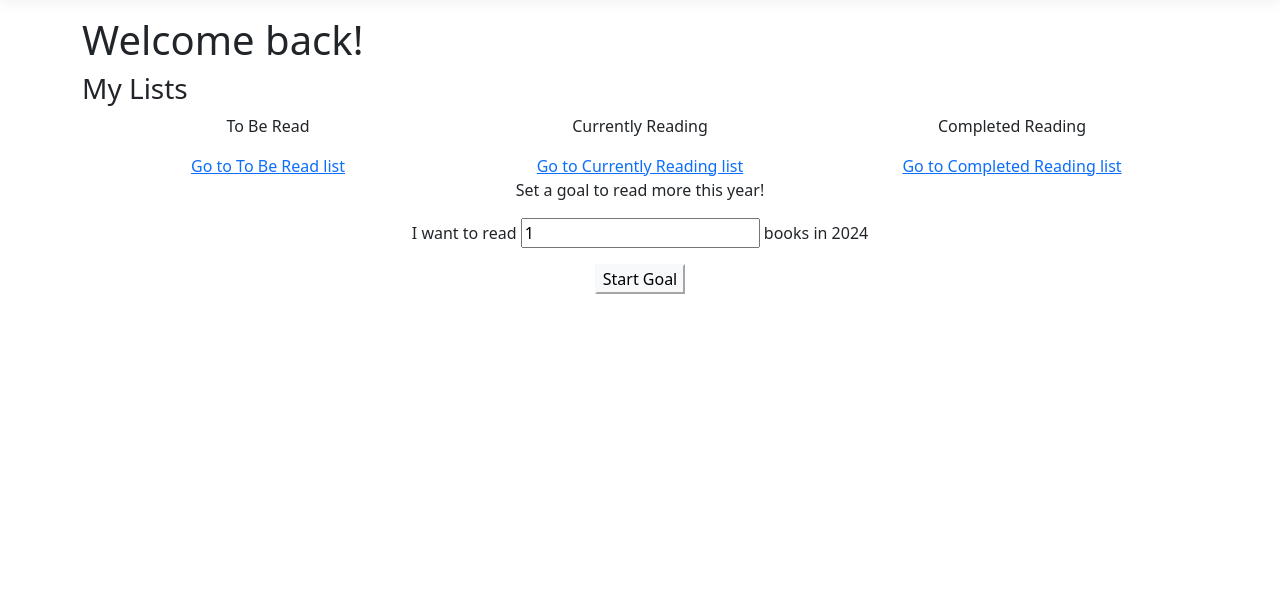
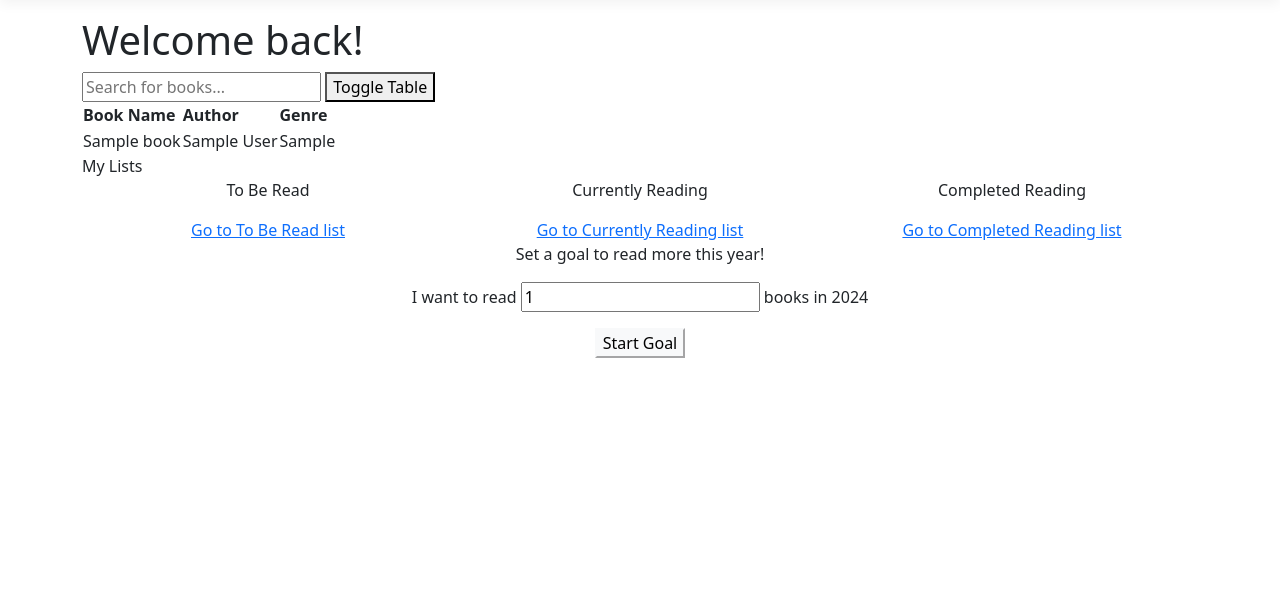
Before and after one commit to mirsaalf/Readdit, an ASP.NET Core app: page /Members in a window 1280 px wide. Shown: the part 57-655 px from the top of the page. Run offline with ASP.NET Core 8, Linux system fonts and the light colour scheme; tables that the repository leaves empty hold one stand-in row (values such as "Sample post"); style sheets or scripts are compiled from the project's sources; some libraries are stand-ins or nearby versions.

Commit message:
updated functionality to the members home page

```diff
--- a/Readdit/Views/Members/Index.cshtml
+++ b/Readdit/Views/Members/Index.cshtml
@@ -1,5 +1,8 @@
+@model IEnumerable<Readdit.Models.Book>
+
 @using Microsoft.AspNetCore.Identity;
 @using Readdit.Areas.Identity.Data;
+@using Readdit.Models;
 
 @{
     ViewData["Title"] = "Home";
@@ -8,10 +11,65 @@
 <!DOCTYPE html>
 <html>
 <head>
+    <style>
+        #bookTable.collapsed table {
+            display: none;
+        }
+    </style>
     <link rel="stylesheet" href="https://fonts.googleapis.com/css2?family=Handlee">
+    <script>
+        function searchBooks() {
+            // Declare variables
+            var input, filter, table, tr, td, i, txtValue;
+            input = document.getElementById("bookSearchInput");
+            filter = input.value.toUpperCase();
+            table = document.getElementById("bookTable");
+            tr = table.getElementsByTagName("tr");
+
+            // Loop through all table rows, and hide those who don't match the search query
+            for (i = 0; i < tr.length; i++) {
+                td = tr[i].getElementsByTagName("td")[0]; // Assuming the book name is in the first column
+                if (td) {
+                    txtValue = td.textContent || td.innerText;
+                    if (txtValue.toUpperCase().indexOf(filter) > -1) {
+                        tr[i].style.display = "";
+                    } else {
+                        tr[i].style.display = "none";
+                    }
+                }
+            }
+        }
+    </script>
 </head>
 <body>
     <h1>Welcome back!</h1>
+
+
+    <input type="text" id="bookSearchInput" onkeyup="searchBooks()" placeholder="Search for books...">
+    <button id="toggleTableBtn">Toggle Table</button>
+
+    <div id="bookTable">
+    <table>
+        <thead>
+            <tr>
+                <th>Book Name</th>
+                <th>Author</th>
+                <th>Genre</th>
+            </tr>
+        </thead>
+        <tbody>
+            <!-- Loop through books from the database and populate the table -->
+                @foreach (var book in Model)
+                {
+                    <tr>
+                        <td>@book.book_name</td>
+                        <td>@book.author_name</td>
+                        <td>@book.book_genre</td>
+                    </tr>
+                }
+        </tbody>
+    </table>
+    </
 
     <h3>My Lists</h3>
     <div class="container text-center">
@@ -19,20 +77,14 @@
             <div class="col">
                 <p>To Be Read</p>
                 <a href="/Members/Details">Go to To Be Read list</a>
-                <!-- Add previews of books from the To Be Read list -->
-                <!-- Example: <p>Book 1</p><p>Book 2</p><p>Book 3</p> -->
             </div>
             <div class="col">
                 <p>Currently Reading</p>
                 <a href="/Members/Details">Go to Currently Reading list</a>
-                <!-- Add previews of books from the Currently Reading list -->
-                <!-- Example: <p>Book 4</p><p>Book 5</p><p>Book 6</p> -->
             </div>
             <div class="col">
                 <p>Completed Reading</p>
                 <a href="/Members/Details">Go to Completed Reading list</a>
-                <!-- Add previews of books from the Completed Reading list -->
-                <!-- Example: <p>Book 7</p><p>Book 8</p><p>Book 9</p> -->
             </div>
         </div>
     </div>
@@ -55,6 +107,17 @@
             // For example, you can send an AJAX request to the server to update the goal progress
             alert("Goal set to " + goal + " books.");
         }
+
+            // Get references to the button and table container
+            var toggleBtn = document.getElementById('toggleTableBtn');
+            var bookTable = document.getElementById('bookTable');
+
+            // Add click event listener to the button
+            toggleBtn.addEventListener('click', function () {
+            // Toggle the 'collapsed' class on the table container
+            bookTable.classList.toggle('collapsed');
+        });
+
     </script>
 </body>
 </html>
```
